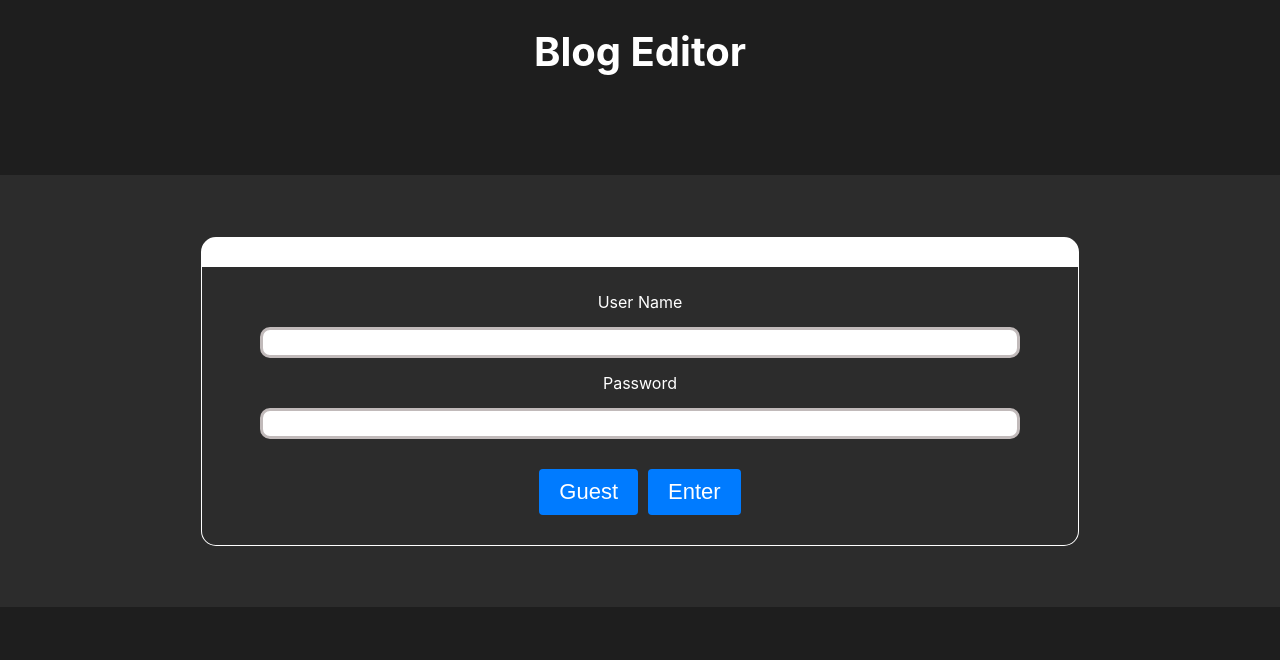
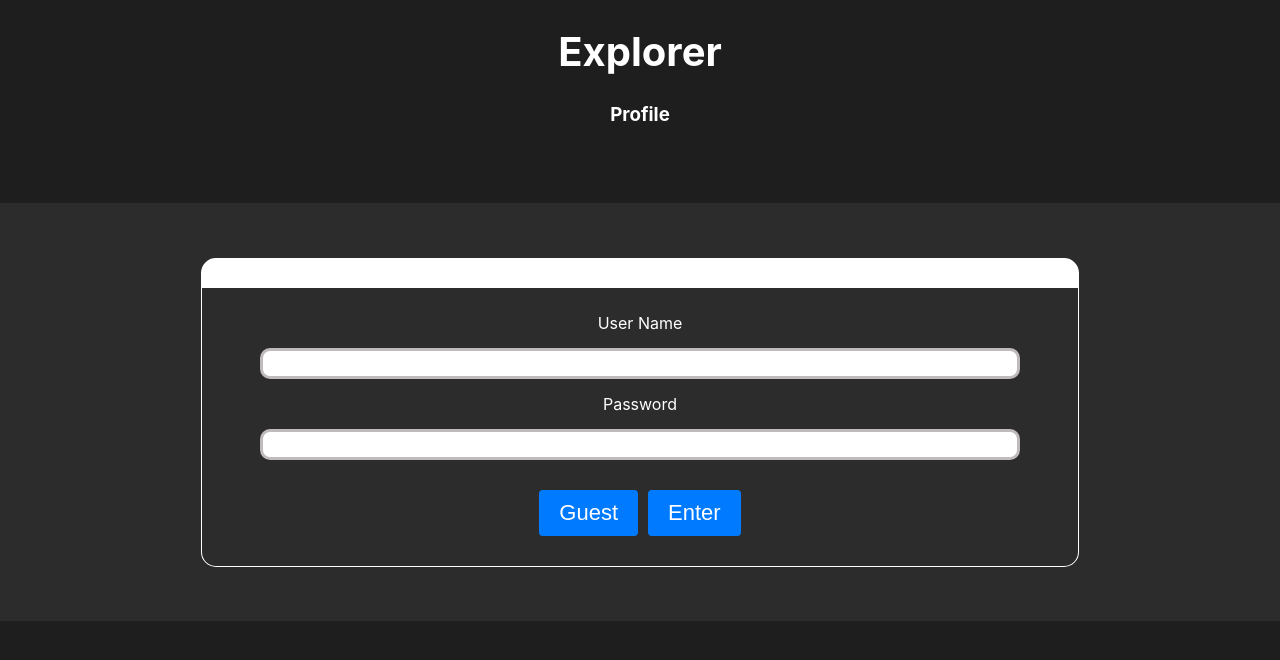
Before and after one commit to Gibsongf/react-blog-app, a React (Create React App) app: page /post/1 in a window 1280 px wide. Shown: the top 660 px of the page. Built offline with nearby package versions, Linux system fonts and the light colour scheme.

Commit message:
cleaning, need header

```diff
--- a/src/Api.js
+++ b/src/Api.js
@@ -75,12 +75,12 @@ export async function getIndexData() {
 }
 export async function getUserData() {
     // console.log(process.env);
-
     const url = "http://localhost:3000/api/blog-owner/";
     const data = await setupFetch(url);
     return data;
 }
 export async function getAuthorDetails(id) {
+    console.log(id);
     const url = `http://localhost:3000/public/author/${id}`;
     const data = await setupFetch(url, "get");
     return data;
--- a/src/App.js
+++ b/src/App.js
@@ -12,10 +12,15 @@ const Header = () => {
     return (
         <div className="header">
             <h1>
-                <Link to="/profile" className="back-home">
-                    Blog Editor
+                <Link to="/public" className="back-home">
+                    Explorer
                 </Link>
             </h1>
+            <h3>
+                <Link to="/profile" className="back-home">
+                    Profile
+                </Link>
+            </h3>
         </div>
     );
 };
--- a/src/pages/Login.js
+++ b/src/pages/Login.js
@@ -15,7 +15,7 @@ export const Login = ({ setToken }) => {
         e.preventDefault();
         const response = await apiLogin(formData);
         if (response === "login-error") {
-            console.log(response);
+            // console.log(response);
             setInformUser(() => {
                 return {
                     msg: "error",
--- a/src/pages/public/AllPosts.js
+++ b/src/pages/public/AllPosts.js
@@ -1,4 +1,4 @@
-import { NavLink, useLocation } from "react-router-dom";
+import { NavLink } from "react-router-dom";
 import { formatDate, savePostId } from "../../utils";
 import { useEffect, useState } from "react";
 import { getIndexData } from "../../Api";
@@ -11,7 +11,6 @@ const Post = ({ title, author, timestamp, text, id }) => {
         authorLink = `/profile`;
         postLink = `/profile/post/${id}`;
     }
-    console.log(authorLink);
     const saveAuthorId = (e) => {
         if (localStorage["authorID"]) {
             localStorage.removeItem("authorID");
@@ -26,8 +25,8 @@ const Post = ({ title, author, timestamp, text, id }) => {
                     {title}
                 </h2>
             </NavLink>
-            <NavLink id={author._id} to={authorLink} onClick={saveAuthorId}>
-                <h4 className="all-post-author-link">
+            <NavLink to={authorLink} onClick={saveAuthorId}>
+                <h4 id={author._id} className="all-post-author-link">
                     {author.first_name} {author.last_name}
                 </h4>
             </NavLink>
@@ -41,13 +40,10 @@ const Post = ({ title, author, timestamp, text, id }) => {
 export const AllPublicPost = () => {
     const [data, setData] = useState(null);
     // const [wasUpdated, setWasUpdated] = useState(false);
-    const location = useLocation();
-    const currentUrl = location.pathname + location.search;
 
-    console.log("Current URL:", currentUrl);
     useEffect(() => {
         const fetchData = async () => {
-            console.log("Fetching data");
+            // console.log("Fetching data");
             try {
                 const result = await getIndexData();
                 setData(() => result);
--- a/src/pages/public/PublicAuthorDetails.js
+++ b/src/pages/public/PublicAuthorDetails.js
@@ -23,6 +23,7 @@ export const PublicAuthorDetails = () => {
         const fetchData = async () => {
             const authorID = localStorage["authorID"];
             try {
+                // console.log("public author details");
                 const result = await getAuthorDetails(authorID);
                 // console.log(result);
                 setCurrentAuthor(() => result);
@@ -37,7 +38,7 @@ export const PublicAuthorDetails = () => {
         // Data is still being fetched
         return; //<Loading />;
     }
-    console.log(currentAuthor.posts);
+    // console.log(currentAuthor.posts);
     return (
         <div className="content">
             <AuthorInfo name={currentAuthor.name} />
--- a/src/pages/public/PublicPostDetails.js
+++ b/src/pages/public/PublicPostDetails.js
@@ -6,7 +6,6 @@ import { getPostDetails } from "../../Api";
 import { formatDate } from "../../utils";
 // import "src/styles/PostDetails.css";
 const PostInformation = ({ title, authorInfo, text, timestamp }) => {
-    // console.log(authorInfo);
     const fullName = `${authorInfo.first_name} ${authorInfo.last_name}`;
     const saveAuthorId = () => {
         if (localStorage["authorID"]) {
@@ -65,6 +64,7 @@ export const PublicPostDetails = () => {
             try {
                 const result = await getPostDetails(postID);
                 result.post.timestamp = formatDate(result.post.timestamp);
+                // console.log("public post details");
                 setCurrentPost(() => result.post);
                 setAuthor(() => result.post.author);
                 setPostComments(() => result.comment);
```
